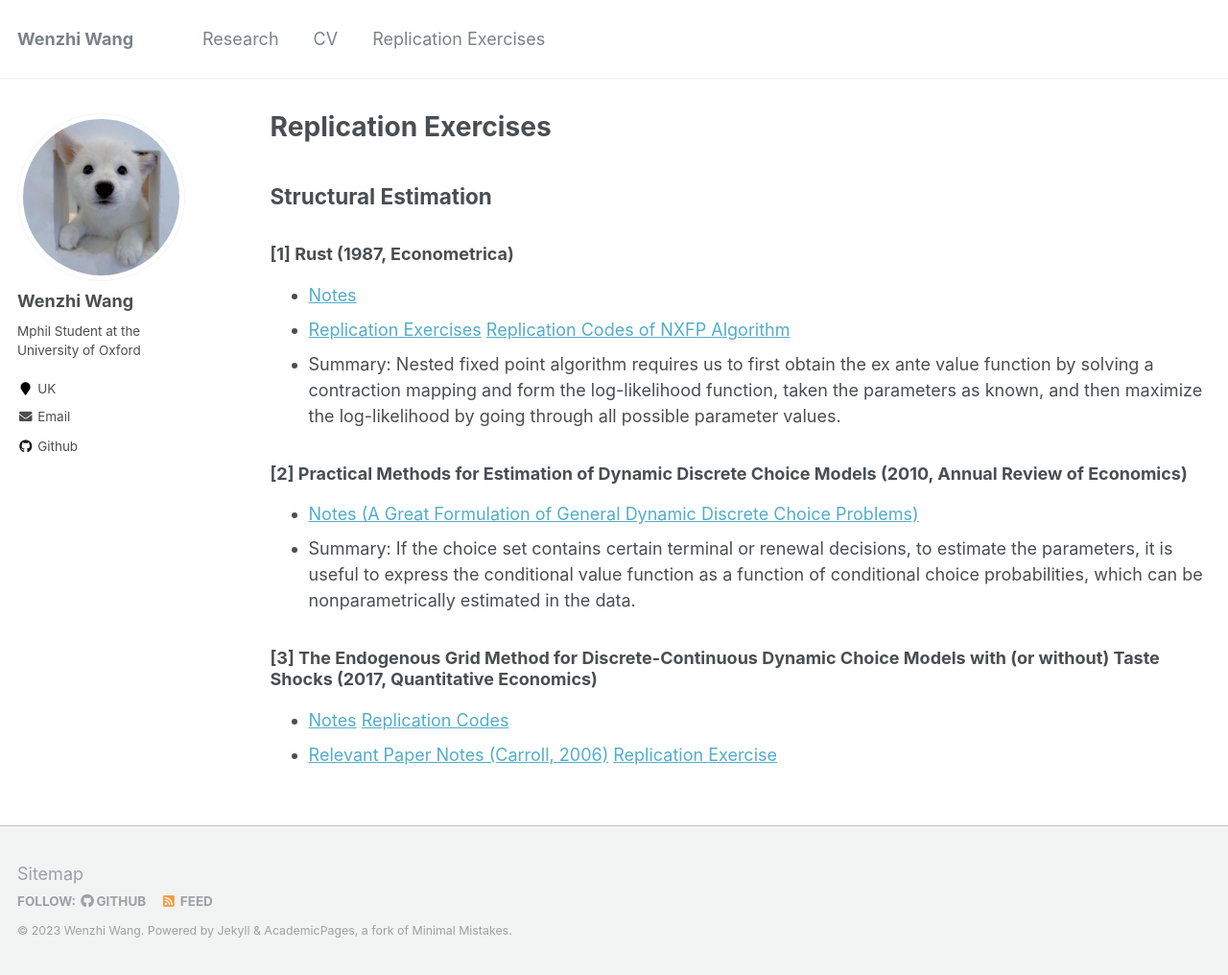
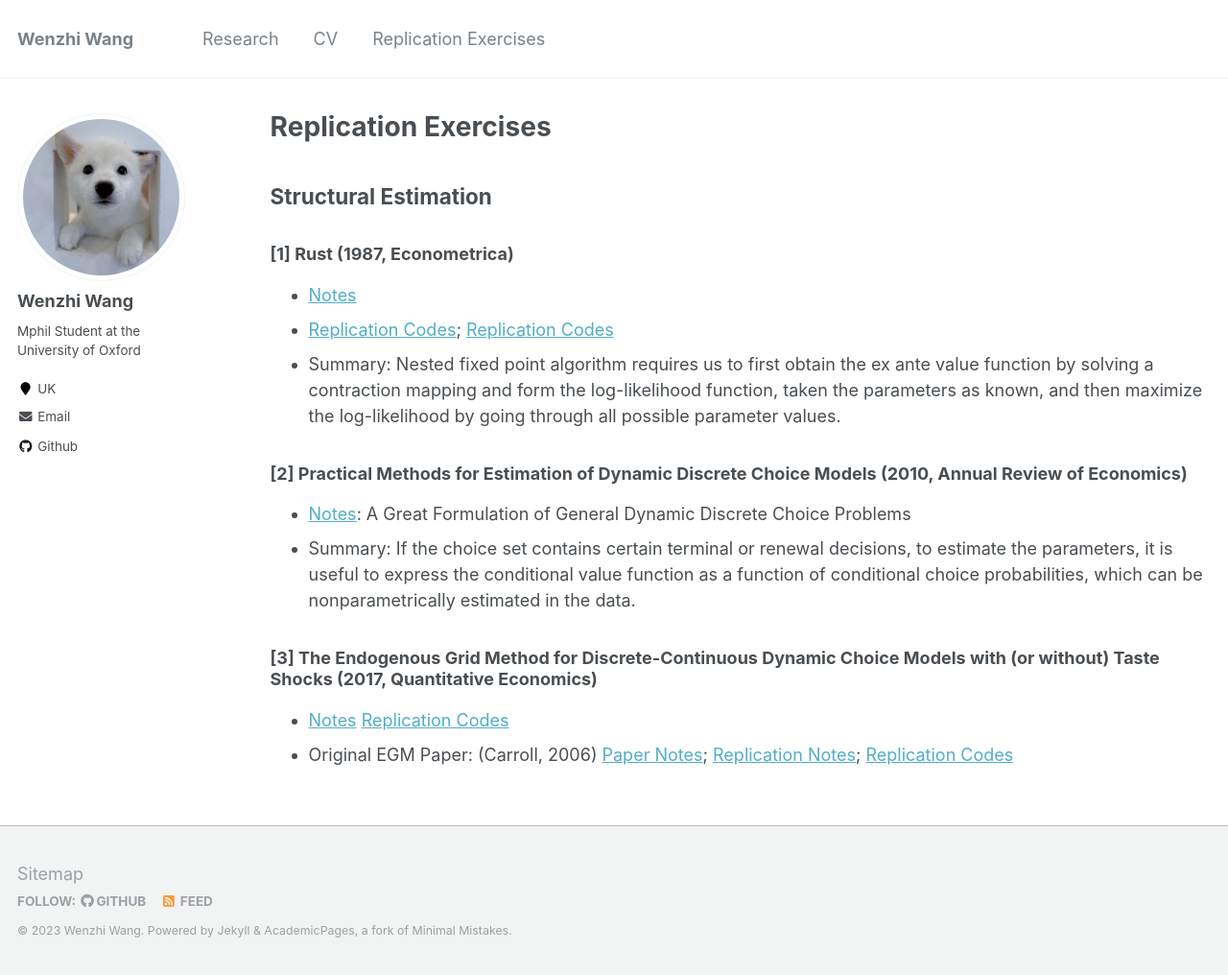
Before and after one commit to wangwz-econ/wangwz-econ.github.io, a Jekyll site: the page built from _pages/replicationexercises.md, in a window 1280 px wide and 1016 px high. Shown: the whole window at 96% size. Built offline with Jekyll 4.4.1, drawn with Linux system fonts in a browser that asks for light colours.

Commit message:
Update replicationexercises.md

```diff
--- a/_pages/replicationexercises.md
+++ b/_pages/replicationexercises.md
@@ -10,16 +10,16 @@ author_profile: true
 ### \[1\] Rust (1987, Econometrica)
 
 - [Notes](https://wangwz-econ.github.io/files/Slides on Rust 1987.pdf)
-- [Replication Exercises](https://wangwz-econ.github.io/files/Rust 1987 Replication Notes.pdf) [Replication Codes of NXFP Algorithm](https://github.com/wangwz-econ/Rust-1987)
+- [Replication Codes](https://wangwz-econ.github.io/files/Rust 1987 Replication Notes.pdf); [Replication Codes](https://github.com/wangwz-econ/Rust-1987)
 - Summary: Nested fixed point algorithm requires us to first obtain the ex ante value function by solving a contraction mapping and form the log-likelihood function, taken the parameters as known, and then maximize the log-likelihood by going through all possible parameter values.
 
 
 ### \[2\] Practical Methods for Estimation of Dynamic Discrete Choice Models (2010, Annual Review of Economics)
 
-- [Notes (A Great Formulation of General Dynamic Discrete Choice Problems)](https://wangwz-econ.github.io/files/Slides on Practical Methods for Estimation of Dynamic Discrete Choice Models.pdf)
+- [Notes](https://wangwz-econ.github.io/files/Slides on Practical Methods for Estimation of Dynamic Discrete Choice Models.pdf): A Great Formulation of General Dynamic Discrete Choice Problems
 - Summary: If the choice set contains certain terminal or renewal decisions, to estimate the parameters, it is useful to express the conditional value function as a function of conditional choice probabilities, which can be nonparametrically estimated in the data.
 
 ### \[3\] The Endogenous Grid Method for Discrete-Continuous Dynamic Choice Models with (or without) Taste Shocks (2017, Quantitative Economics)
 
 - [Notes](https://wangwz-econ.github.io/files/Slides on DC-EGM QE 2017.pdf) [Replication Codes](https://github.com/wangwz-econ/DCEGM-2017QE)
-- [Relevant Paper Notes (Carroll, 2006)](https://wangwz-econ.github.io/files/Notes on Carroll 2006.pdf) [Replication Exercise](https://github.com/wangwz-econ/EGM-2006EL)
+- Original EGM Paper: (Carroll, 2006) [Paper Notes](https://wangwz-econ.github.io/files/Notes on Carroll 2006.pdf); [Replication Notes](https://github.com/wangwz-econ/EGM-2006EL/blob/main/matlab-codes/Replication%20Notes.pdf); [Replication Codes](https://github.com/wangwz-econ/EGM-2006EL)
```
